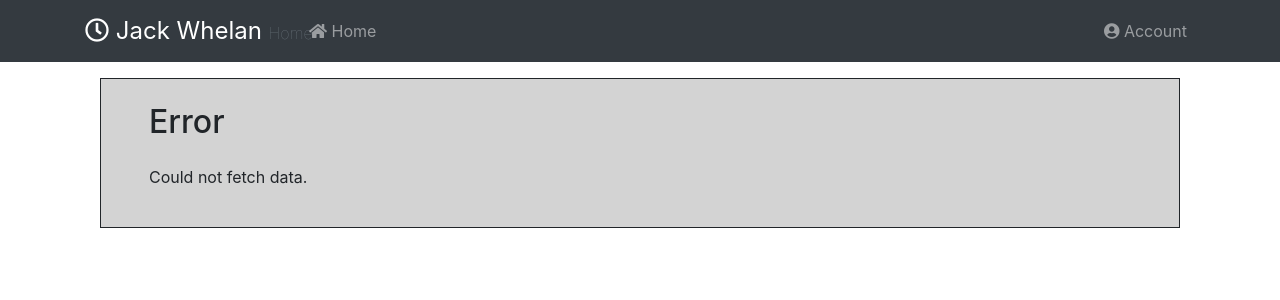
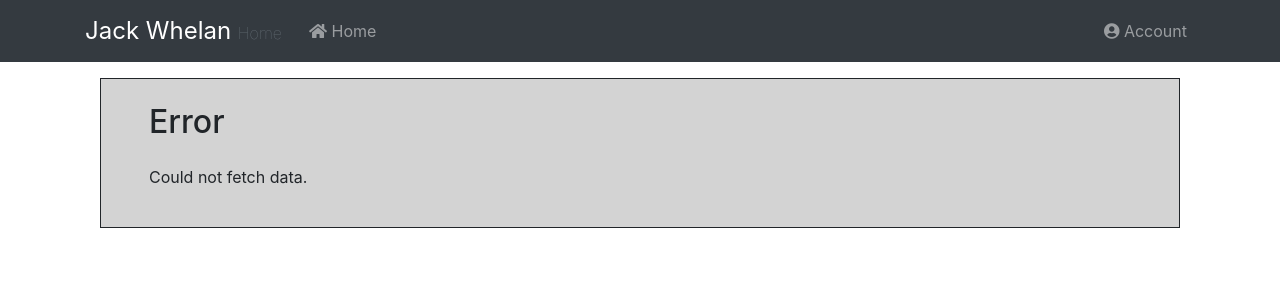
Before and after one commit to jackwhelan/PHP-MVC, a PHP site: page / in a window 1280 px wide. Shown: the top 300 px of the page. Run offline with PHP 8.4, Linux system fonts and the light colour scheme.

Commit message:
Removed clock icon

```diff
--- a/views/layout.phtml
+++ b/views/layout.phtml
@@ -22,7 +22,7 @@ $config = json_decode(file_get_contents("config.json"));
         <nav class="navbar navbar-expand-lg navbar-dark bg-dark">
             <div class="container">
                 <a class="navbar-brand logo w-4" href="#">
-                    <i class="far fa-clock"></i>
+                    <!-- Add an icon here for main title icon/logo -->
                     <?= $config->DEFAULT_TITLE ?> <h6 class="text-muted"><?= $local_title ?></h6>
                 </a>
                 <button class="navbar-toggler" type="button" data-toggle="collapse" data-target="#navbarText" aria-expanded="false" aria-label="Toggle navigation">
```
